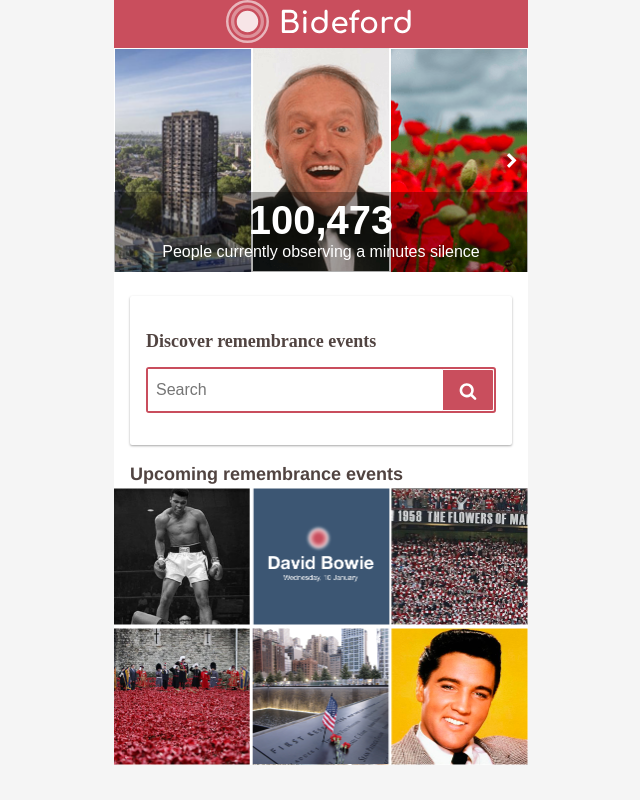
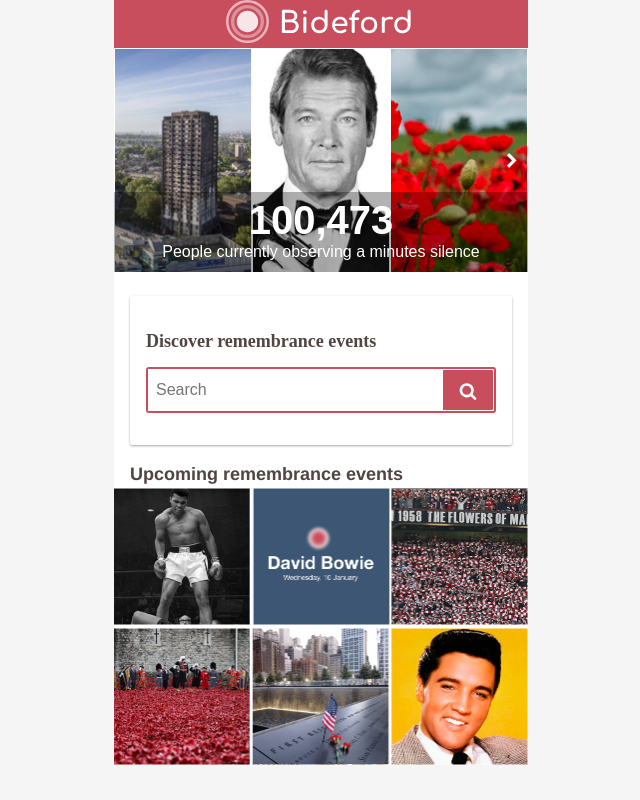
Before and after one commit to chrisharrison/bideford-frontend, a React (Create React App) app in the folder app/: page / in a window 1280 px wide. Shown: the whole page, without its empty margins (319-959 px from the left). Built offline with nearby package versions, Linux system fonts and the light colour scheme; a web font is replaced by a local one.

Commit message:
Roger Moore

```diff
--- a/app/src/Home/index.js
+++ b/app/src/Home/index.js
@@ -15,7 +15,7 @@ class Home extends Component {
               <img src="/img/grenfelltower.png" alt="" />
             </li>
             <li className="c-header-carousel__item">
-              <img src="/img/pauldaniels.png" alt="" />
+              <img src="/img/rogermoore.png" alt="" />
             </li>
             <li className="c-header-carousel__item">
               <img src="/img/poppies.png" alt="" />
```
